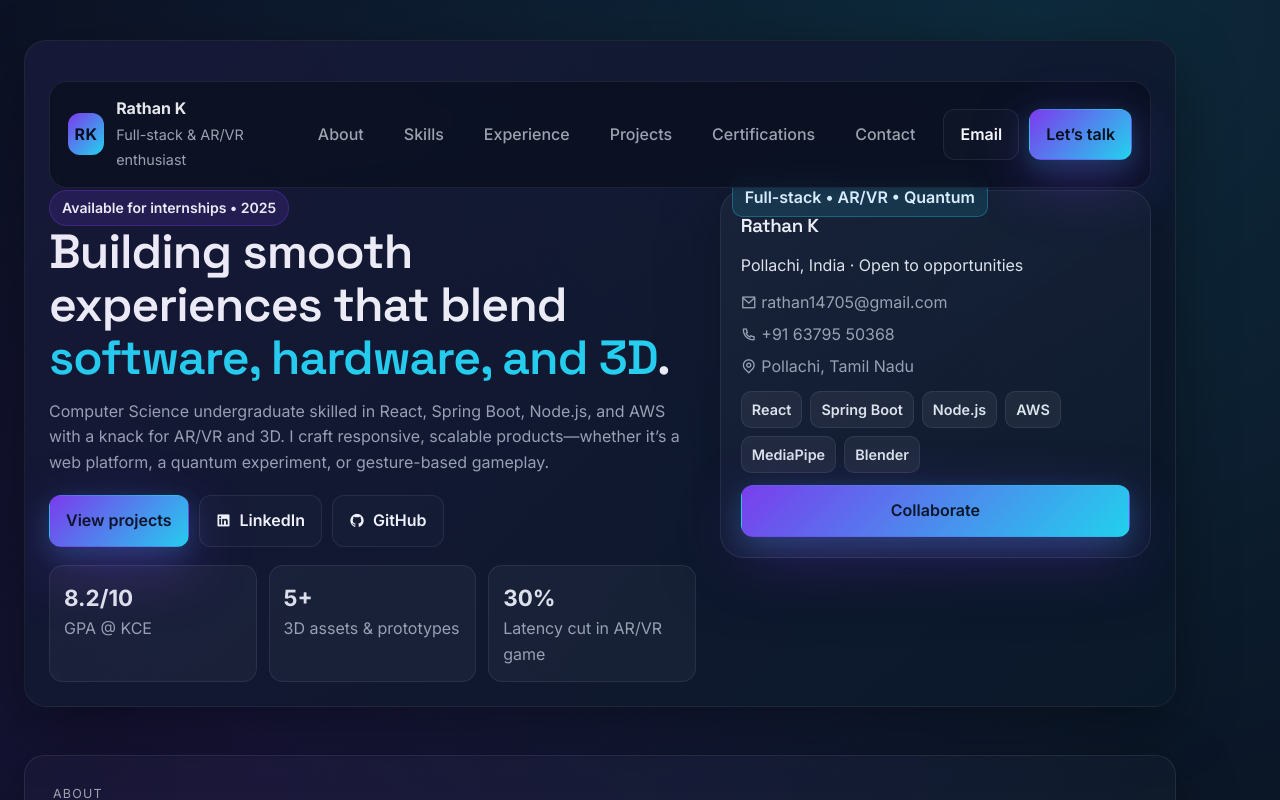
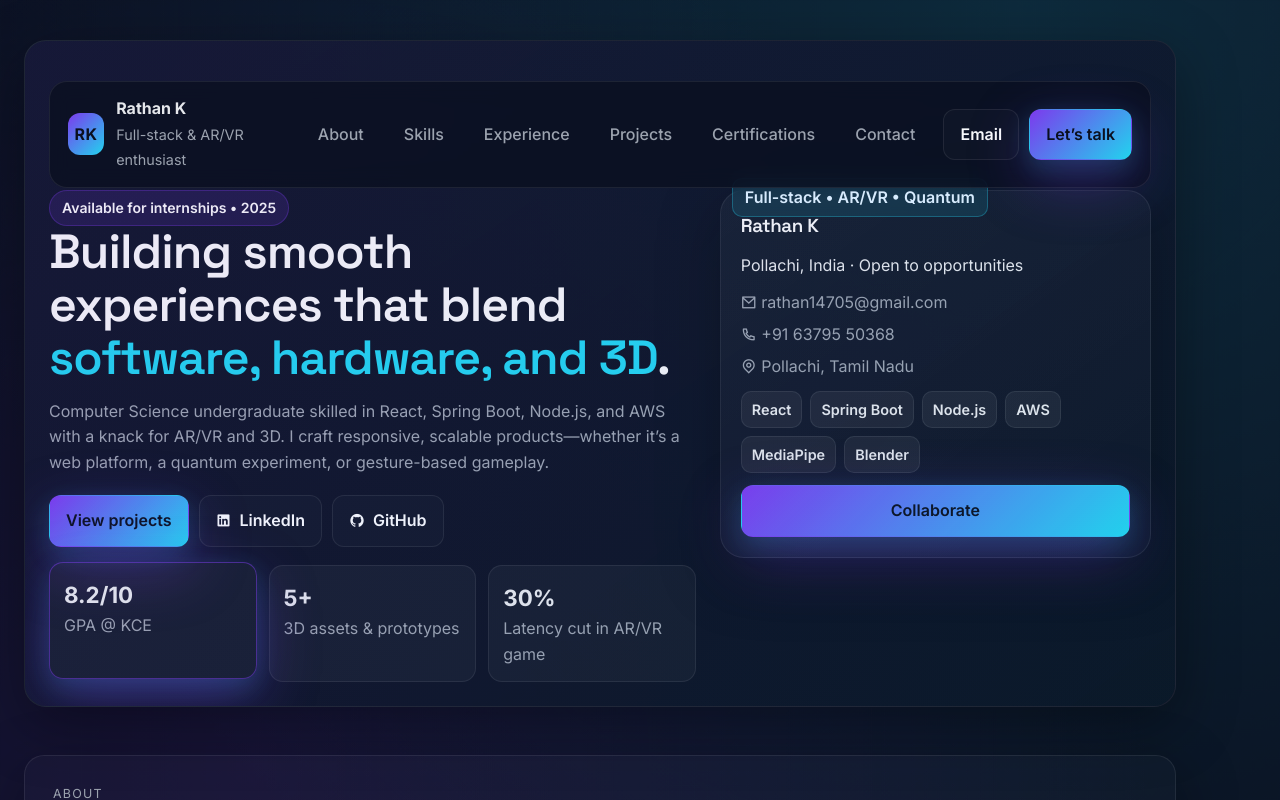
Before and after one commit to RATHAN005/Portfolio, a React (Vite) app: page / in a window 1280 px wide. In both pictures the pointer is over the element 152 px from the left and 623 px from the top of the page. Shown: the top 800 px of the page. Built offline with nearby package versions, Linux system fonts and the light colour scheme; the HTML template or start-up script is replaced by a standard one.

Commit message:
Enhance hover glow across containers

```diff
--- a/src/styles.css
+++ b/src/styles.css
@@ -95,6 +95,7 @@
   padding: 14px 18px;
   border: 1px solid var(--stroke);
   border-radius: var(--radius);
+  -webkit-backdrop-filter: blur(10px);
   backdrop-filter: blur(10px);
   background: rgba(10, 15, 31, 0.75);
 }
@@ -288,6 +289,7 @@
   padding: 6px 12px;
   border-radius: 10px;
   font-weight: 600;
+  -webkit-backdrop-filter: blur(6px);
   backdrop-filter: blur(6px);
 }
 
@@ -371,10 +373,25 @@
   border-radius: var(--radius);
   border: 1px solid var(--stroke);
   background: var(--card);
+  transition: transform 0.2s ease, box-shadow 0.2s ease, border-color 0.2s ease;
 }
 
 .card.highlight {
   border-color: rgba(124, 58, 237, 0.4);
+  box-shadow: var(--glow);
+}
+
+.card:hover,
+.skill-card:hover,
+.timeline-card:hover,
+.project-card:hover,
+.cert-card:hover,
+.stat:hover,
+.profile-card:hover,
+.contact-meta:hover,
+.section:hover {
+  transform: translateY(-3px);
+  border-color: rgba(124, 58, 237, 0.5);
   box-shadow: var(--glow);
 }
 
@@ -398,6 +415,7 @@
   background: rgba(255, 255, 255, 0.04);
   display: grid;
   gap: 8px;
+  transition: transform 0.2s ease, box-shadow 0.2s ease, border-color 0.2s ease;
 }
 
 .skill-meta {
@@ -433,6 +451,7 @@
   background: rgba(255, 255, 255, 0.03);
   display: grid;
   gap: 8px;
+  transition: transform 0.2s ease, box-shadow 0.2s ease, border-color 0.2s ease;
 }
 
 .timeline-meta {
@@ -498,6 +517,7 @@
   background: rgba(255, 255, 255, 0.03);
   display: grid;
   gap: 8px;
+  transition: transform 0.2s ease, box-shadow 0.2s ease, border-color 0.2s ease;
 }
 
 .contact-section {
```
